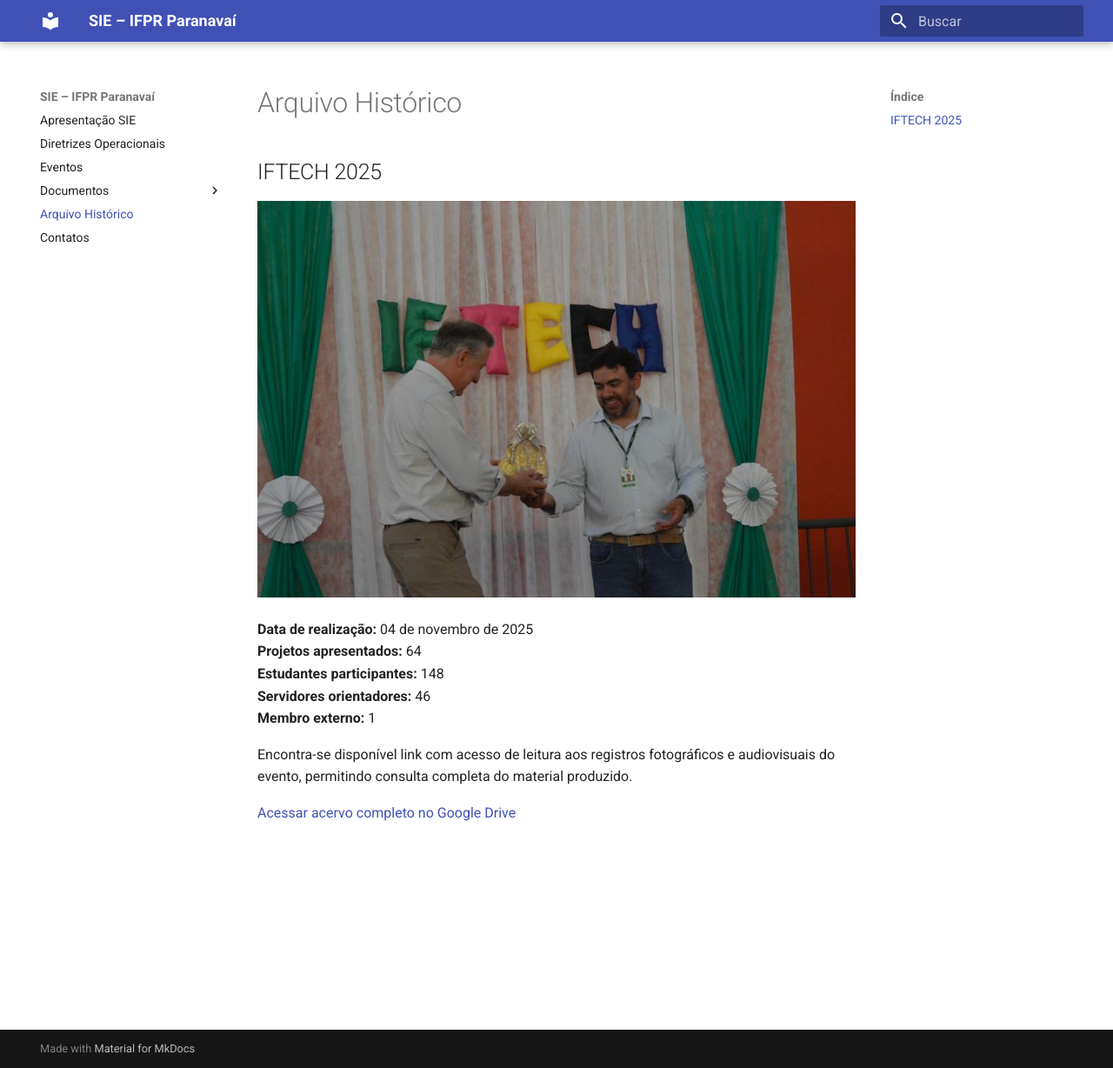
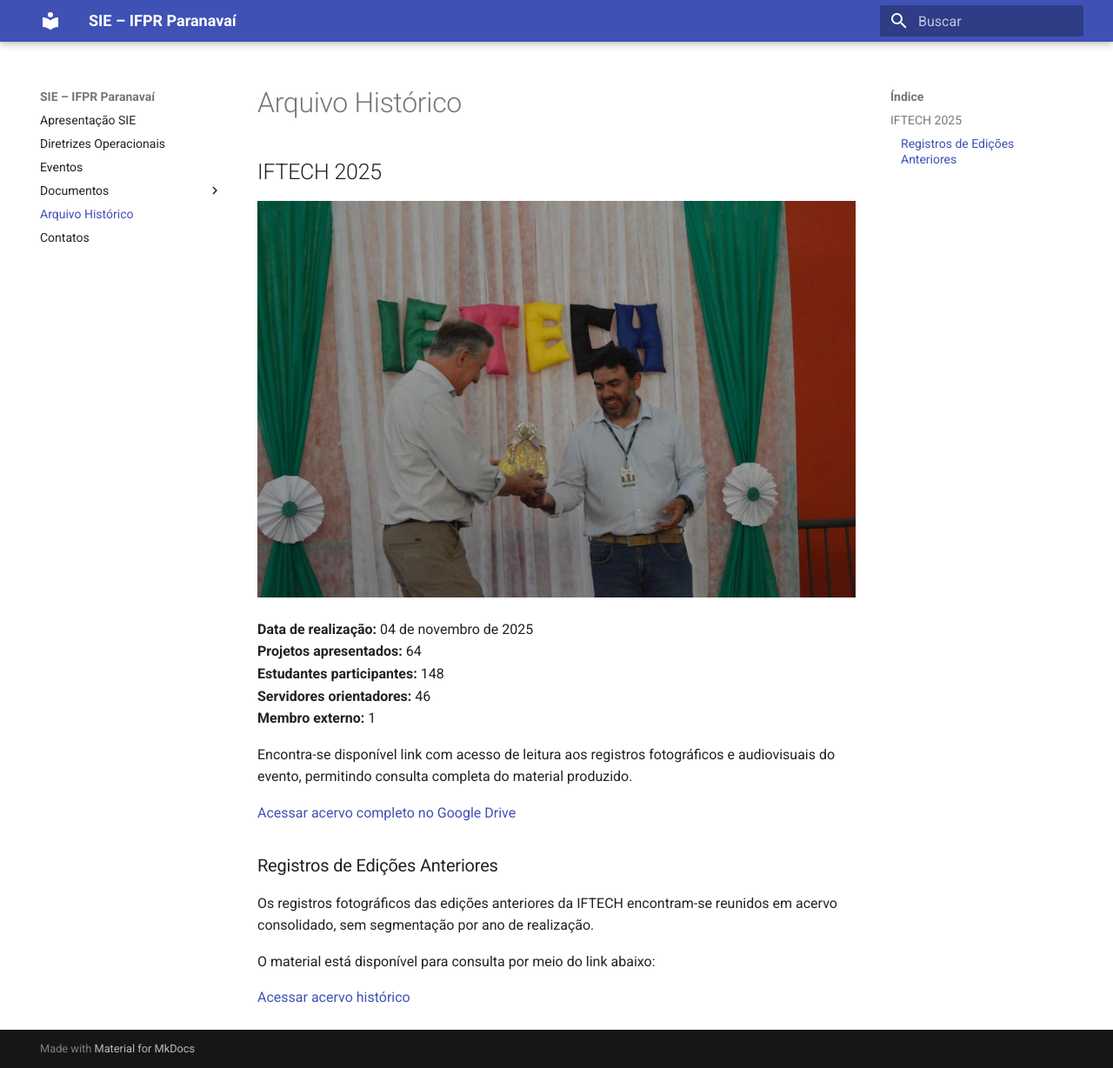
Before and after one commit to ifpr-sie-paranavai/dossie, an MkDocs documentation site: the page built from docs/historico.md, in a window 1280 px wide and 1228 px high. Shown: the whole window at 87% size. Built offline with MkDocs 1.6.1 and Material for MkDocs 9.7.7, drawn with Linux system fonts in a browser that asks for light colours.

Commit message:
Update historico.md

```diff
--- a/docs/historico.md
+++ b/docs/historico.md
@@ -13,3 +13,11 @@
 Encontra-se disponível link com acesso de leitura aos registros fotográficos e audiovisuais do evento, permitindo consulta completa do material produzido.
 
 [Acessar acervo completo no Google Drive](https://drive.google.com/drive/folders/1x15ibormFa2DMju0eOVi2hjLoDHpHzAZ?usp=sharing)
+
+### Registros de Edições Anteriores
+
+Os registros fotográficos das edições anteriores da IFTECH encontram-se reunidos em acervo consolidado, sem segmentação por ano de realização.
+
+O material está disponível para consulta por meio do link abaixo:
+
+[Acessar acervo histórico](COLOCAR_LINK_AQUI)
```
